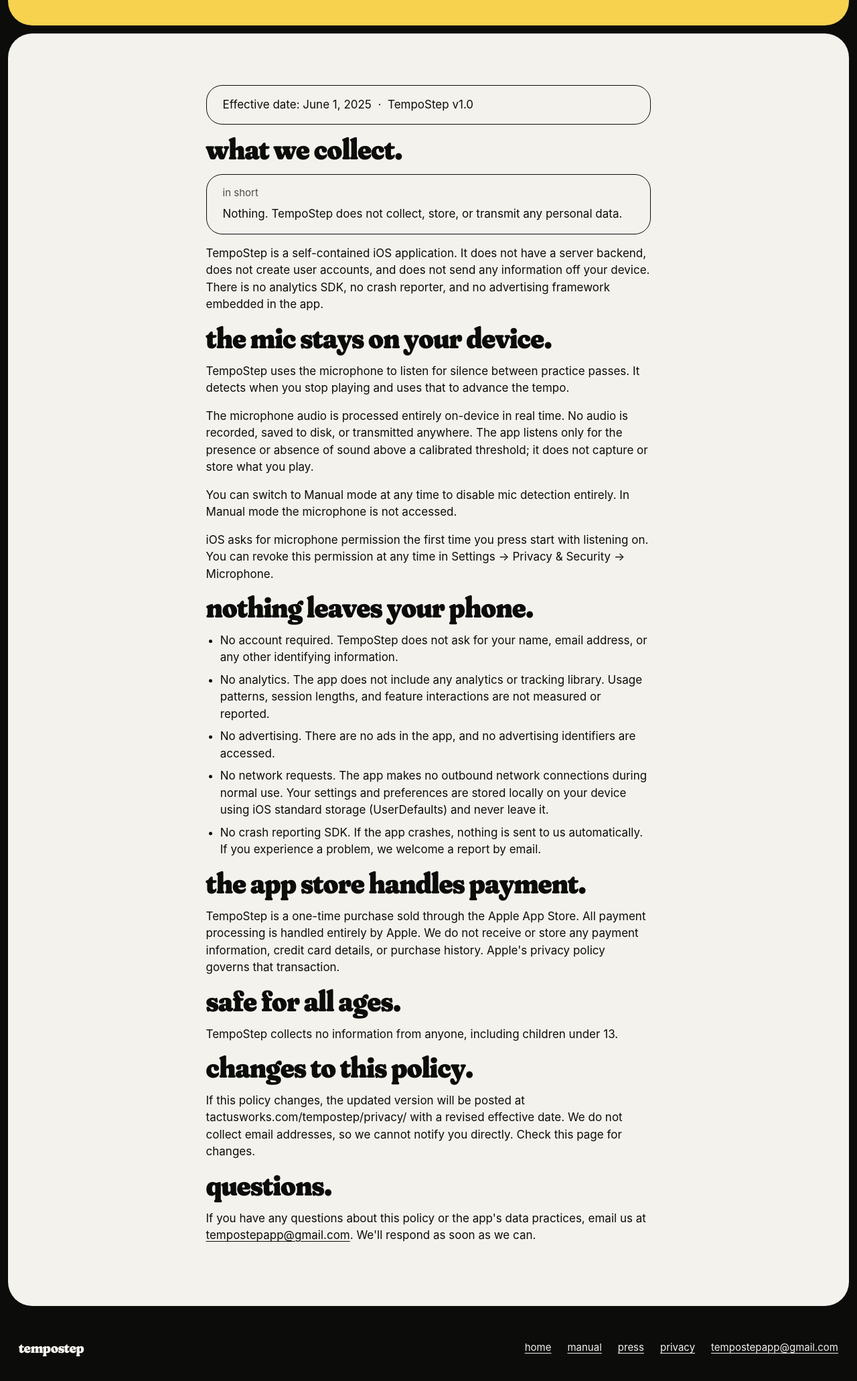
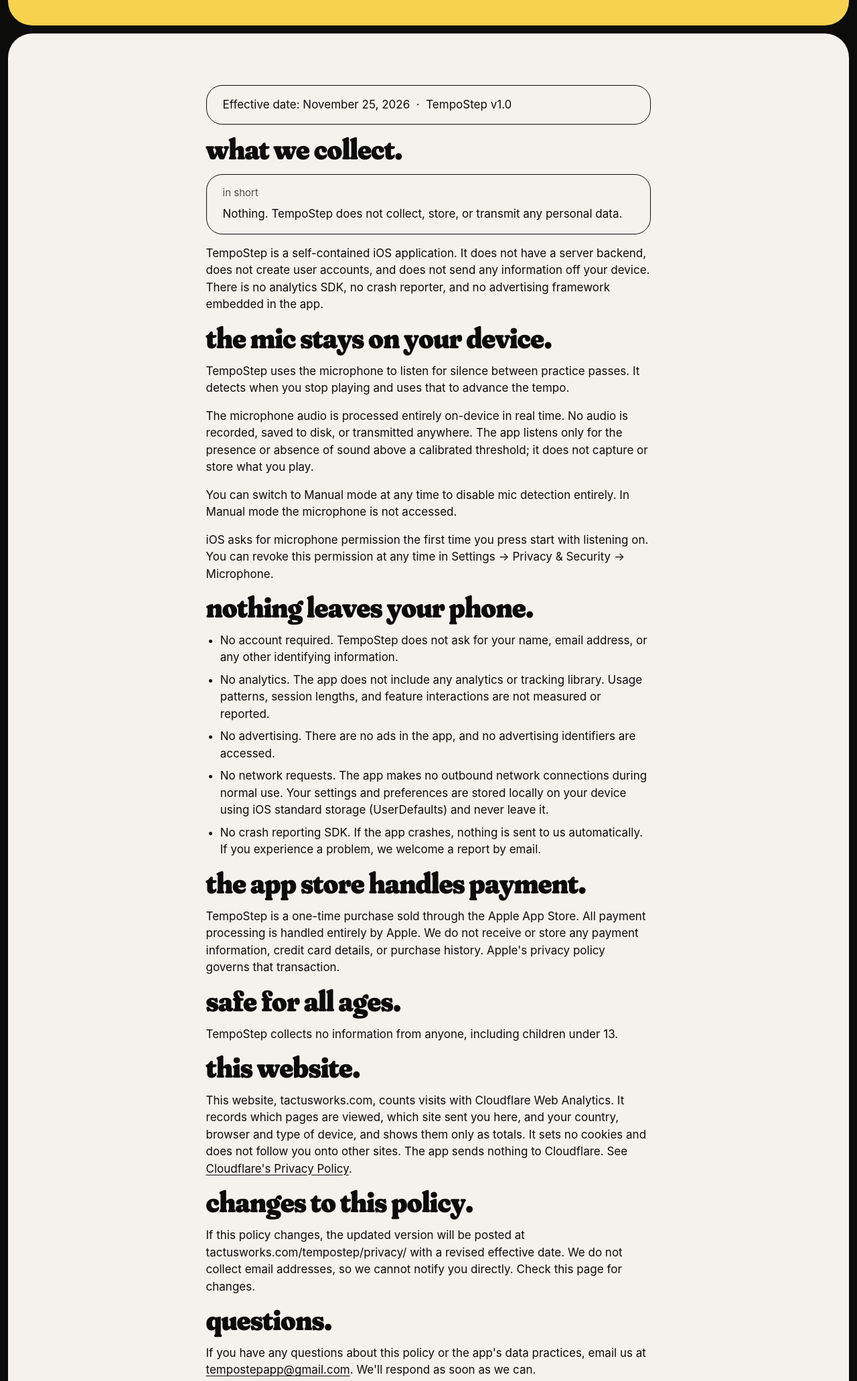
Before and after one commit to molinaalang/tactusworks.com, a plain HTML site: page tempostep/privacy/index.html in a window 1280 px wide. Shown: the part 380-2442 px from the top of the page at 67% size. Drawn offline with Linux system fonts and the light colour scheme.

Commit message:
Add Cloudflare Web Analytics; website privacy lines for Segno and TempoStep
Co-Authored-By: Claude Opus 5.5 <noreply@anthropic.com>

```diff
--- a/tempostep/privacy/index.html
+++ b/tempostep/privacy/index.html
@@ -39,7 +39,7 @@
 <main id="main" class="card paper doc-wrap">
 <div class="doc">
 <div class="copy-box">
-<p>Effective date: June 1, 2025 &nbsp;·&nbsp; TempoStep v1.0</p>
+<p>Effective date: November 25, 2026 &nbsp;·&nbsp; TempoStep v1.0</p>
 </div>
 
 <section>
@@ -78,6 +78,11 @@
 </section>
 
 <section>
+<h2>This website.</h2>
+<p>This website, tactusworks.com, counts visits with Cloudflare Web Analytics. It records which pages are viewed, which site sent you here, and your country, browser and type of device, and shows them only as totals. It sets no cookies and does not follow you onto other sites. The app sends nothing to Cloudflare. See <a href="https://www.cloudflare.com/privacypolicy/">Cloudflare's Privacy Policy</a>.</p>
+</section>
+
+<section>
 <h2>Changes to this policy.</h2>
 <p>If this policy changes, the updated version will be posted at tactusworks.com/tempostep/privacy/ with a revised effective date. We do not collect email addresses, so we cannot notify you directly. Check this page for changes.</p>
 </section>
@@ -98,5 +103,6 @@
     <li><a href="mailto:tempostepapp@gmail.com">tempostepapp@gmail.com</a></li>
   </ul>
 </footer>
+<!-- Cloudflare Web Analytics --><script type='module' src='https://static.cloudflareinsights.com/beacon.min.js' data-cf-beacon='{"token": "8805b5622d8545b987d8adc947eb6213"}'></script><!-- End Cloudflare Web Analytics -->
 </body>
 </html>
```
Also changed, not shown: index.html (+1 -0 lines), segno/index.html (+1 -0 lines), segno/manual/index.html (+1 -0 lines), segno/privacy/index.html (+4 -1 lines), tactus/index.html (+1 -0 lines), tactus/manual/index.html (+1 -0 lines), tactus/privacy/index.html (+1 -0 lines), tempostep/index.html (+1 -0 lines), tempostep/manual/index.html (+1 -0 lines), tempostep/press/index.html (+1 -0 lines).
